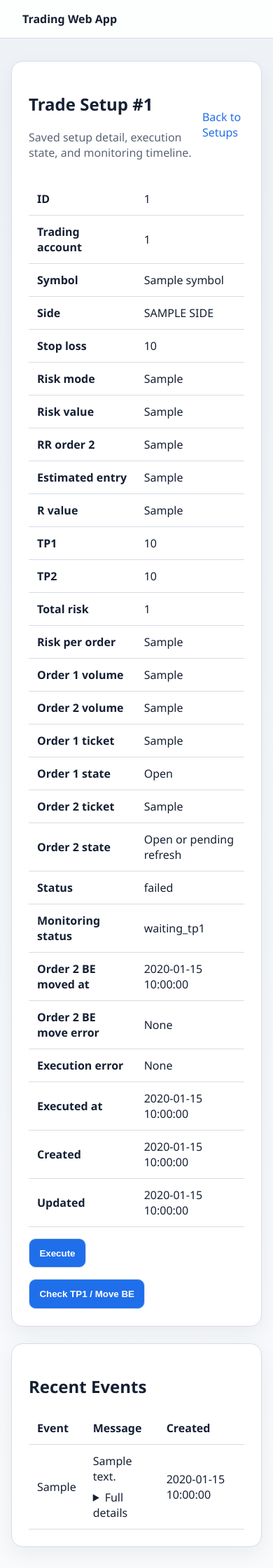
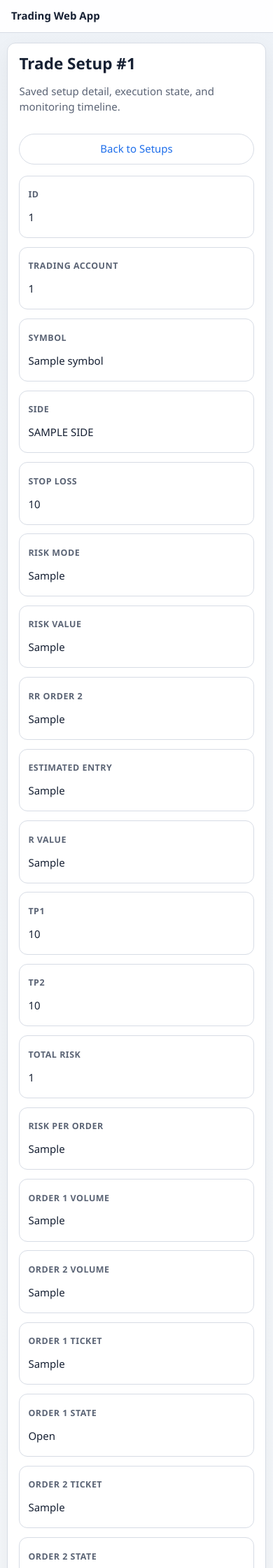
Before and after one commit to thanhnguyenduy997/trading-bot, a Python web app: template app/templates/trade_setup_detail.html in a window 390 px wide. Shown: the top 2240 px of the page at 70% size. Run offline with Jinja, Linux system fonts and the light colour scheme; the template is opened without the code that fills it: most values are stand-ins (such as "Sample title", 1, 10 or a date in 2020).

Commit message:
mobile-version

```diff
--- a/app/templates/base.html
+++ b/app/templates/base.html
@@ -10,7 +10,7 @@
     <header class="site-header">
         <div class="brand">Trading Web App</div>
         {% if user %}
-        <nav class="nav">
+        <nav class="nav desktop-nav">
             <a href="/dashboard">Dashboard</a>
             <a href="/trading-accounts">Trading Accounts</a>
             <a href="/trade-setups/preview">Trade Preview</a>
@@ -19,6 +19,18 @@
                 <button type="submit" class="link-button">Logout</button>
             </form>
         </nav>
+        <details class="mobile-nav">
+            <summary>Menu</summary>
+            <nav class="mobile-nav-panel">
+                <a href="/dashboard">Dashboard</a>
+                <a href="/trading-accounts">Trading Accounts</a>
+                <a href="/trade-setups/preview">Trade Preview</a>
+                <a href="/trade-setups">Trade Setups</a>
+                <form action="/api/auth/logout" method="post">
+                    <button type="submit" class="link-button">Logout</button>
+                </form>
+            </nav>
+        </details>
         {% endif %}
     </header>
     <main class="page-shell">
--- a/app/templates/static/styles.css
+++ b/app/templates/static/styles.css
@@ -12,11 +12,17 @@
     box-sizing: border-box;
 }
 
+html {
+    overflow-x: hidden;
+}
+
 body {
     margin: 0;
     font-family: "Segoe UI", sans-serif;
     background: linear-gradient(180deg, #eef2f7 0%, #f8fafc 100%);
     color: var(--ink);
+    overflow-x: hidden;
+    line-height: 1.5;
 }
 
 .site-header {
@@ -26,16 +32,24 @@ body {
     padding: 1rem 2rem;
     border-bottom: 1px solid var(--line);
     background: rgba(255, 255, 255, 0.9);
+    position: sticky;
+    top: 0;
+    z-index: 10;
+    backdrop-filter: blur(12px);
+    gap: 1rem;
 }
 
 .brand {
     font-weight: 700;
+    white-space: nowrap;
 }
 
 .nav {
     display: flex;
     gap: 1rem;
     align-items: center;
+    flex-wrap: wrap;
+    justify-content: flex-end;
 }
 
 .nav a,
@@ -61,6 +123,13 @@ body {
     border-radius: 16px;
     padding: 1.5rem;
     box-shadow: 0 10px 30px rgba(17, 24, 39, 0.06);
+    overflow-wrap: anywhere;
+}
+
+h1,
+h2 {
+    margin-top: 0;
+    line-height: 1.15;
 }
 
 .auth-card {
@@ -73,18 +142,32 @@ body {
     gap: 0.75rem;
 }
 
+label {
+    color: var(--ink);
+    font-weight: 600;
+}
+
 input,
 select,
 button {
     padding: 0.8rem 0.9rem;
     border-radius: 10px;
     border: 1px solid var(--line);
+    max-width: 100%;
+    font: inherit;
+}
+
+input,
+select {
+    width: 100%;
+    background: #fff;
 }
 
 button {
     background: var(--accent);
     color: #fff;
     font-weight: 600;
+    cursor: pointer;
 }
 
 .section-header {
@@ -92,11 +175,13 @@ button {
     justify-content: space-between;
     align-items: center;
     margin-bottom: 1rem;
+    gap: 1rem;
 }
 
 .accounts-table {
     width: 100%;
     border-collapse: collapse;
+    table-layout: auto;
 }
 
 .accounts-table th,
@@ -104,6 +189,18 @@ button {
     padding: 0.75rem;
     text-align: left;
     border-bottom: 1px solid var(--line);
+    vertical-align: top;
+    overflow-wrap: anywhere;
+}
+
+.accounts-table th {
+    color: var(--muted);
+    font-weight: 700;
+}
+
+.accounts-table tbody tr:last-child th,
+.accounts-table tbody tr:last-child td {
+    border-bottom: 0;
 }
 
 .muted {
@@ -123,6 +220,10 @@ button {
     margin-top: 1rem;
 }
 
+.save-setup-form + .save-setup-form {
+    margin-top: 0.75rem;
+}
+
 .action-grid {
     display: grid;
     gap: 1rem;
@@ -159,3 +261,185 @@ button {
 .diagnostic-details {
     margin-top: 0.5rem;
 }
+
+@media (max-width: 820px) {
+    .site-header {
+        padding: 0.9rem 1rem;
+    }
+
+    .desktop-nav {
+        display: none;
+    }
+
+    .mobile-nav {
+        display: block;
+    }
+
+    .page-shell {
+        margin: 1.25rem auto;
+        padding: 0 0.85rem;
+    }
+
+    .card {
+        padding: 1.15rem;
+        border-radius: 14px;
+    }
+
+    .section-header {
+        align-items: flex-start;
+    }
+
+    .section-header h1 {
+        margin-bottom: 0.35rem;
+    }
+
+    .button-link {
+        display: inline-flex;
+        align-items: center;
+        justify-content: center;
+        border: 1px solid var(--line);
+        border-radius: 999px;
+        padding: 0.55rem 0.8rem;
+        white-space: nowrap;
+    }
+
+    .action-grid {
+        grid-template-columns: 1fr;
+    }
+}
+
+@media (max-width: 640px) {
+    body {
+        font-size: 15px;
+    }
+
+    .site-header {
+        align-items: center;
+    }
+
+    .brand {
+        max-width: 58vw;
+        white-space: normal;
+        line-height: 1.15;
+    }
+
+    .page-shell {
+        margin: 0.85rem auto;
+        padding: 0 0.65rem;
+    }
+
+    .card {
+        padding: 1rem;
+        border-radius: 12px;
+    }
+
+    .auth-card {
+        margin: 1.5rem auto;
+    }
+
+    .section-header {
+        display: grid;
+        gap: 0.75rem;
+    }
+
+    .section-header .button-link {
+        width: 100%;
+    }
+
+    .stack {
+        gap: 0.85rem;
+    }
+
+    input,
+    select,
+    button,
+    .button-link {
+        min-height: 44px;
+    }
+
+    button,
+    .save-setup-form button,
+    .action-grid button {
+        width: 100%;
+    }
+
+    .accounts-table {
+        display: block;
+    }
+
+    .accounts-table thead {
+        display: none;
+    }
+
+    .accounts-table tbody,
+    .accounts-table tr,
+    .accounts-table th,
+    .accounts-table td {
+        display: block;
+        width: 100%;
+    }
+
+    .accounts-table tr {
+        border: 1px solid var(--line);
+        border-radius: 12px;
+        padding: 0.75rem;
+        margin-bottom: 0.8rem;
+        background: #fff;
+    }
+
+    .accounts-table tbody tr:last-child {
+        margin-bottom: 0;
+    }
+
+    .accounts-table th,
+    .accounts-table td {
+        border-bottom: 0;
+        padding: 0.35rem 0;
+    }
+
+    .accounts-table th {
+        font-size: 0.78rem;
+        text-transform: uppercase;
+        letter-spacing: 0.04em;
+    }
+
+    .accounts-table td[data-label] {
+        display: grid;
+        grid-template-columns: minmax(8.5rem, 42%) 1fr;
+        gap: 0.75rem;
+        align-items: start;
+    }
+
+    .accounts-table td[data-label]::before {
+        content: attr(data-label);
+        color: var(--muted);
+        font-size: 0.78rem;
+        font-weight: 700;
+        text-transform: uppercase;
+        letter-spacing: 0.04em;
+    }
+
+    .diagnostic-block {
+        max-height: 45vh;
+        overflow: auto;
+        padding: 0.75rem;
+        border-radius: 10px;
+        background: #f8fafc;
+    }
+
+    .alert {
+        padding: 0.8rem;
+    }
+}
+
+@media (max-width: 420px) {
+    .accounts-table td[data-label] {
+        grid-template-columns: 1fr;
+        gap: 0.2rem;
+    }
+
+    .mobile-nav-panel {
+        right: -0.25rem;
+        min-width: calc(100vw - 1.3rem);
+    }
+}
--- a/app/templates/trade_setup_detail.html
+++ b/app/templates/trade_setup_detail.html
@@ -116,8 +116,8 @@
         <tbody>
             {% for event in events %}
             <tr>
-                <td>{{ event.event_type }}</td>
-                <td>
+                <td data-label="Event">{{ event.event_type }}</td>
+                <td data-label="Message">
                     {% if event.message %}
                     <div>{{ event.message }}</div>
                     {% if event.details %}
@@ -128,7 +128,7 @@
                     {% endif %}
                     {% else %}None{% endif %}
                 </td>
-                <td>{{ event.created_at }}</td>
+                <td data-label="Created">{{ event.created_at }}</td>
             </tr>
             {% endfor %}
         </tbody>
```
Also changed, not shown: other parts of app/templates/static/styles.css (+49 -0 lines), app/templates/trade_setups.html (+7 -7 lines), app/templates/trading_accounts.html (+8 -8 lines).
